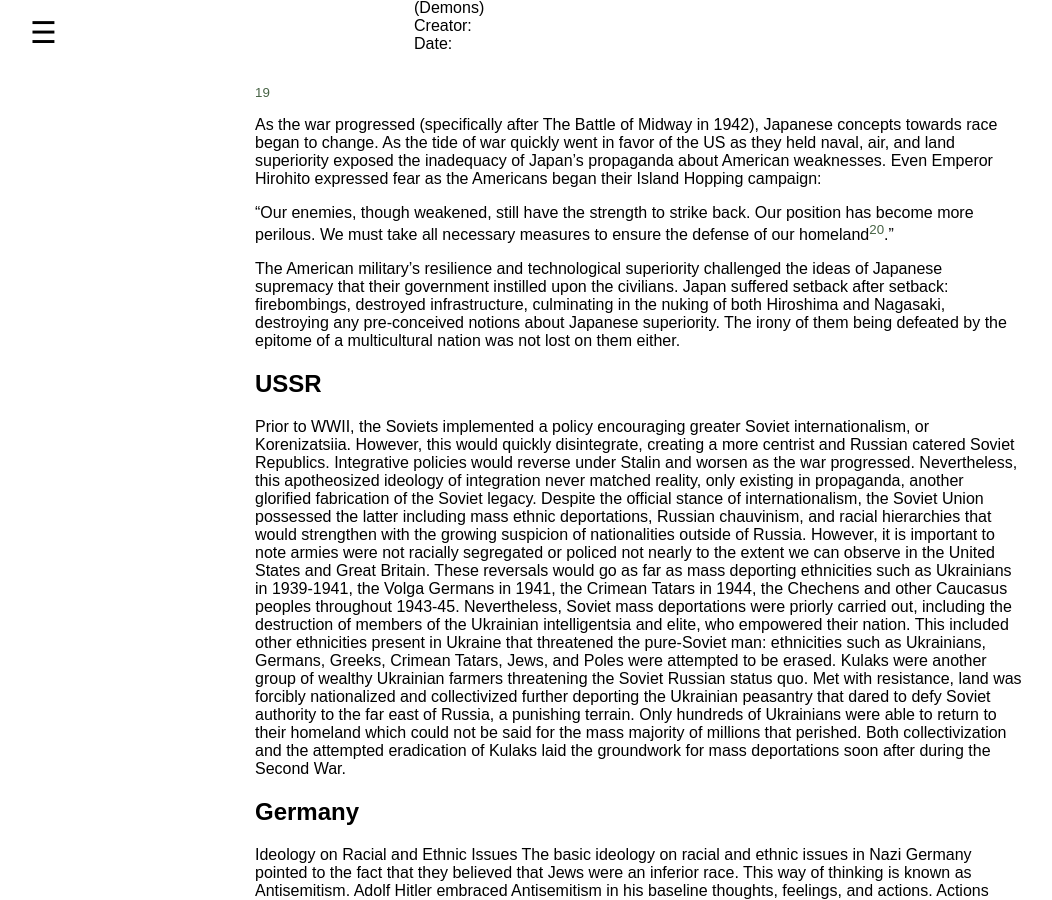
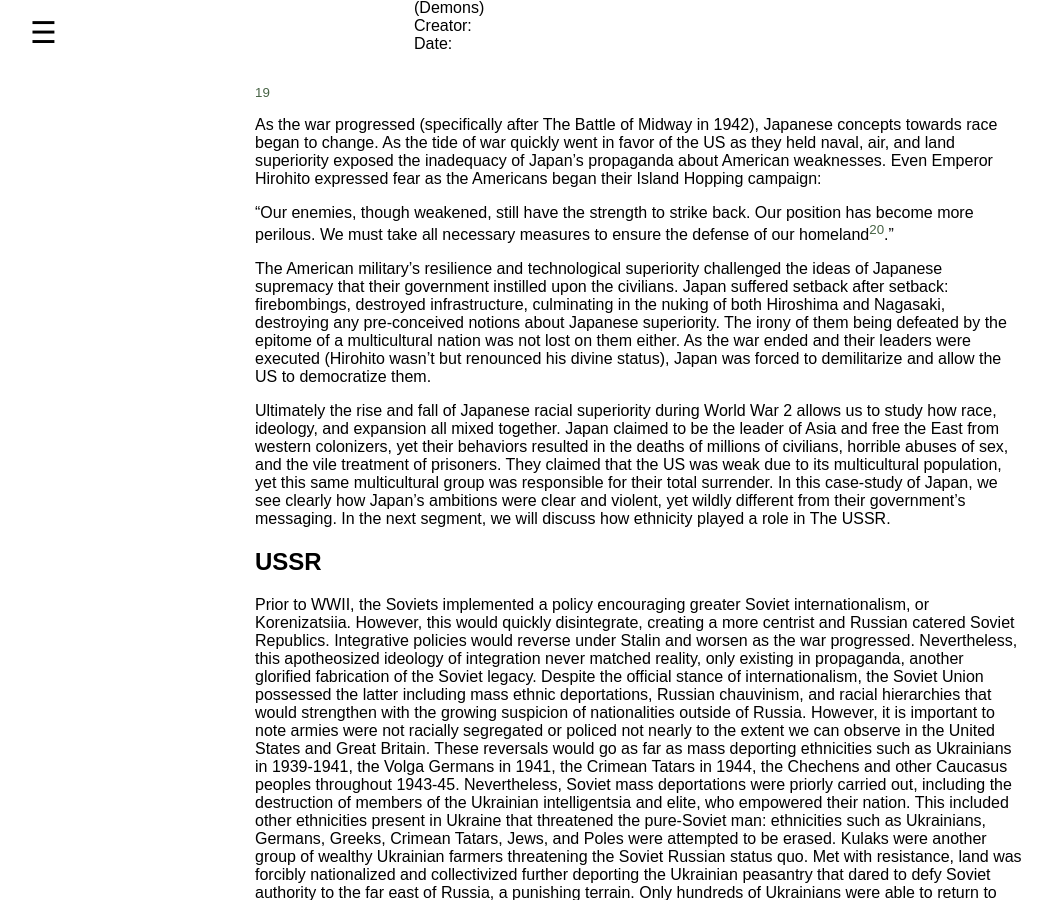
Before and after one commit to tshah93/ShahTanviAMH3931, a Jekyll site: the page built from 002_analysis.md, in a window 1280 px wide and 900 px high, scrolled down 4127 px. Shown: the whole window, without its empty margins (1-1053 px from the left). Built offline with Jekyll 4.4.1, drawn with Linux system fonts in a browser that asks for light colours.

Commit message:
Update 002_analysis.md

```diff
--- a/002_analysis.md
+++ b/002_analysis.md
@@ -57,8 +57,9 @@ As the war progressed (specifically after The Battle of Midway in 1942), Japanes
 
 “Our enemies, though weakened, still have the strength to strike back. Our position has become more perilous. We must take all necessary measures to ensure the defense of our homeland[^20].”
 
-The American military’s resilience and technological superiority challenged the ideas of Japanese supremacy that their government instilled upon the civilians. Japan suffered setback after setback: firebombings, destroyed infrastructure, culminating in the nuking of both Hiroshima and Nagasaki, destroying any pre-conceived notions about Japanese superiority. The irony of them being defeated by the epitome of a multicultural nation was not lost on them either.
+The American military’s resilience and technological superiority challenged the ideas of Japanese supremacy that their government instilled upon the civilians. Japan suffered setback after setback: firebombings, destroyed infrastructure, culminating in the nuking of both Hiroshima and Nagasaki, destroying any pre-conceived notions about Japanese superiority. The irony of them being defeated by the epitome of a multicultural nation was not lost on them either. As the war ended and their leaders were executed (Hirohito wasn’t but renounced his divine status), Japan was forced to demilitarize and allow the US to democratize them.
 
+Ultimately the rise and fall of Japanese racial superiority during World War 2 allows us to study how race, ideology, and expansion all mixed together. Japan claimed to be the leader of Asia and free the East from western colonizers, yet their behaviors resulted in the deaths of millions of civilians, horrible abuses of sex, and the vile treatment of prisoners. They claimed that the US was weak due to its multicultural population, yet this same multicultural group was responsible for their total surrender. In this case-study of Japan, we see clearly how Japan’s ambitions were clear and violent, yet wildly different from their government’s messaging. In the next segment, we will discuss how ethnicity played a role in The USSR.
 
 ## USSR
 Prior to WWII, the Soviets implemented a policy encouraging greater Soviet internationalism, or Korenizatsiia. However, this would quickly disintegrate, creating a more centrist and Russian catered Soviet Republics. Integrative policies would reverse under Stalin and worsen as the war progressed. Nevertheless, this apotheosized ideology of integration never matched reality, only existing in propaganda, another glorified fabrication of the Soviet legacy. Despite the official stance of internationalism, the Soviet Union possessed the latter including mass ethnic deportations, Russian chauvinism, and racial hierarchies that would strengthen with the growing suspicion of nationalities outside of Russia. However, it is important to note armies were not racially segregated or policed not nearly to the extent we can observe in the United States and Great Britain.
```
